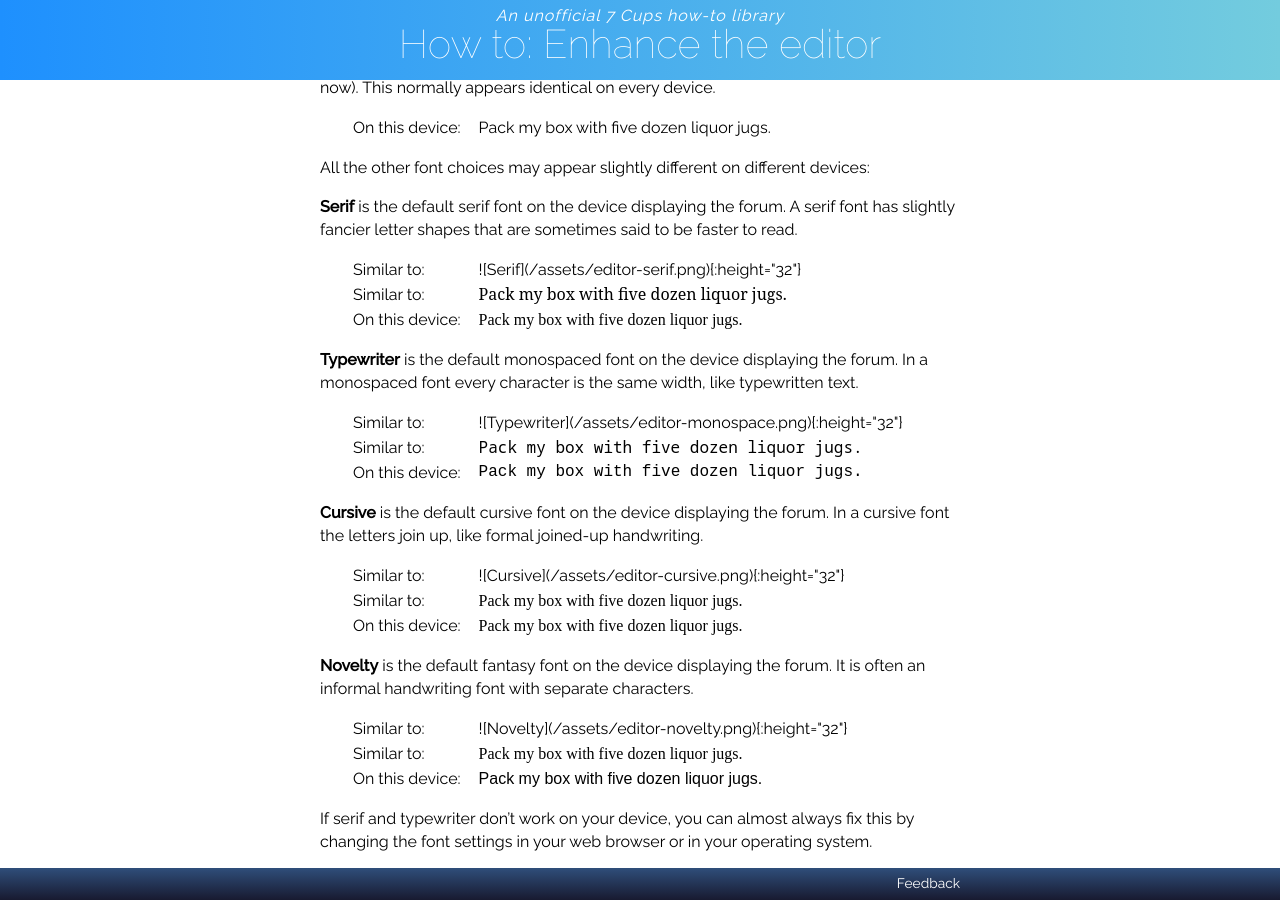
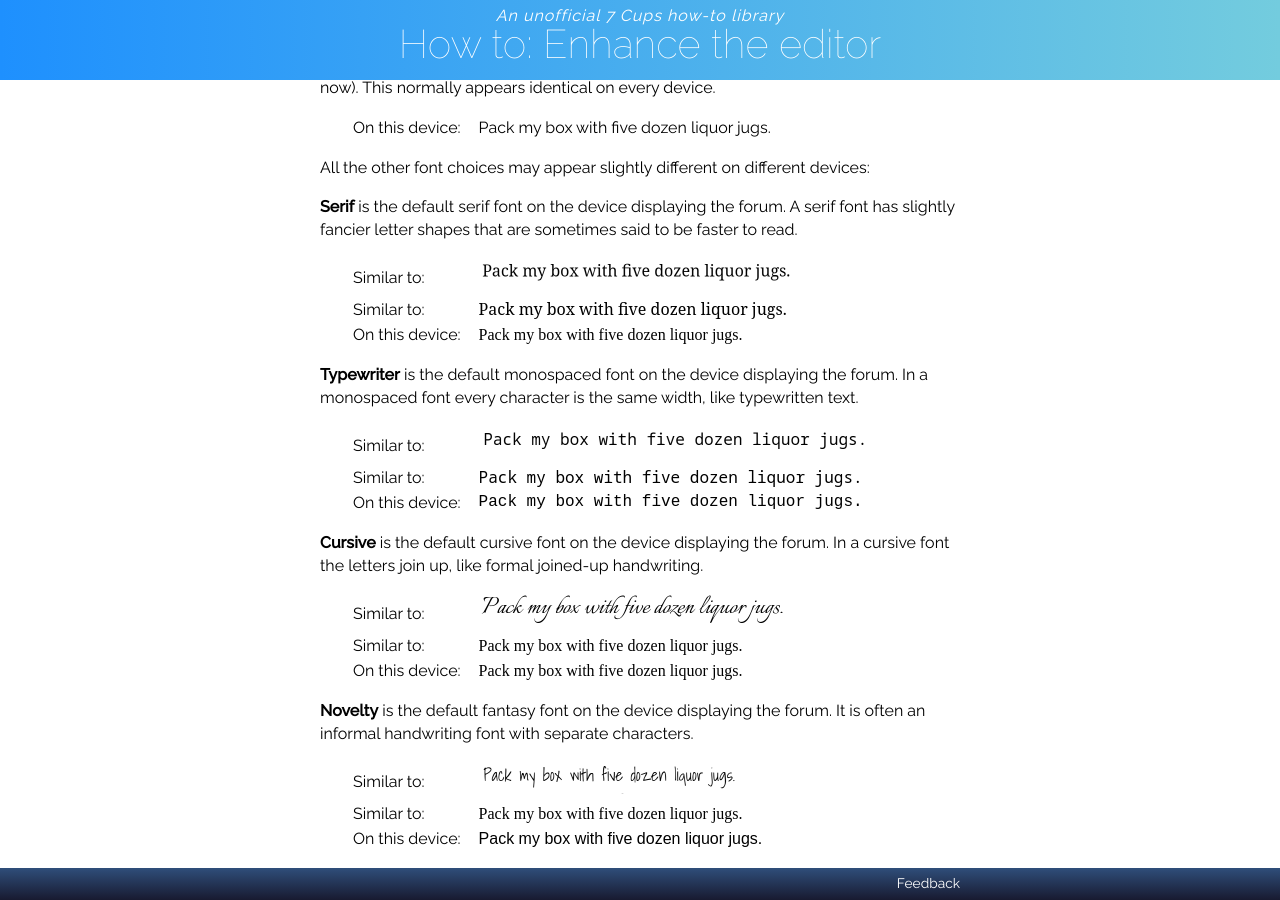
Before and after one commit to RarelyCharlie/rarelycharlie.github.io, a Jekyll site: the page built from _draft/editor.md, in a window 1280 px wide and 900 px high, scrolled down 2300 px. Built offline with Jekyll 4.4.1, drawn with Linux system fonts in a browser that asks for light colours.

Commit message:
html img

```diff
--- a/_draft/editor.md
+++ b/_draft/editor.md
@@ -92,7 +92,7 @@ All the other font choices may appear slightly different on different devices:
 **Serif** is the default serif font on the device displaying the forum. A serif font has slightly fancier letter shapes that are sometimes said to be faster to read.
 
 <table><tbody>
-<tr><td>Similar to:</td><td>![Serif](/assets/editor-serif.png){:height="32"}</td></tr>
+<tr><td>Similar to:</td><td><img src="/assets/editor-serif.png" height="32"></td></tr>
 <tr><td>Similar to:</td><td style="font-family:'Noto Serif';">Pack my box with five dozen liquor jugs.</td></tr>
 <tr><td>On this device:</td><td style="font-family:serif;">Pack my box with five dozen liquor jugs.</td></tr>
 </tbody></table>
@@ -100,7 +100,7 @@ All the other font choices may appear slightly different on different devices:
 **Typewriter** is the default monospaced font on the device displaying the forum. In a monospaced font every character is the same width, like typewritten text.
 
 <table><tbody>
-<tr><td>Similar to:</td><td>![Typewriter](/assets/editor-monospace.png){:height="32"}</td></tr>
+<tr><td>Similar to:</td><td><img src="/assets/editor-monospace.png" height="32"></td></tr>
 <tr><td>Similar to:</td><td style="font-family:'Noto Sans Mono';">Pack my box with five dozen liquor jugs.</td></tr>
   <tr><td>On this device:</td><td style="font-family:monospace;">Pack my box with f<i></i>ive dozen liquor jugs.</td></tr>
 </tbody></table>
@@ -108,7 +108,7 @@ All the other font choices may appear slightly different on different devices:
 **Cursive** is the default cursive font on the device displaying the forum. In a cursive font the letters join up, like formal joined-up handwriting.
 
 <table><tbody>
-<tr><td>Similar to:</td><td>![Cursive](/assets/editor-cursive.png){:height="32"}</td></tr>
+<tr><td>Similar to:</td><td><img src="/assets/editor-cursive.png" height="32"></td></tr>
 <tr><td>Similar to:</td><td style="font-family:Italianno;">Pack my box with five dozen liquor jugs.</td></tr>
 <tr><td>On this device:</td><td style="font-family:cursive;">Pack my box with five dozen liquor jugs.</td></tr>
 </tbody></table>
@@ -116,7 +116,7 @@ All the other font choices may appear slightly different on different devices:
 **Novelty** is the default fantasy font on the device displaying the forum. It is often an informal handwriting font with separate characters.
 
 <table><tbody>
-<tr><td>Similar to:</td><td>![Novelty](/assets/editor-novelty.png){:height="32"}</td></tr>
+<tr><td>Similar to:</td><td><img src="/assets/editor-novelty.png" height="32"></td></tr>
 <tr><td>Similar to:</td><td style="font-family:'Shadows Into Light';">Pack my box with five dozen liquor jugs.</td></tr>
 <tr><td>On this device:</td><td style="font-family:fantasy;">Pack my box with five dozen liquor jugs.</td></tr>
 </tbody></table>
```
